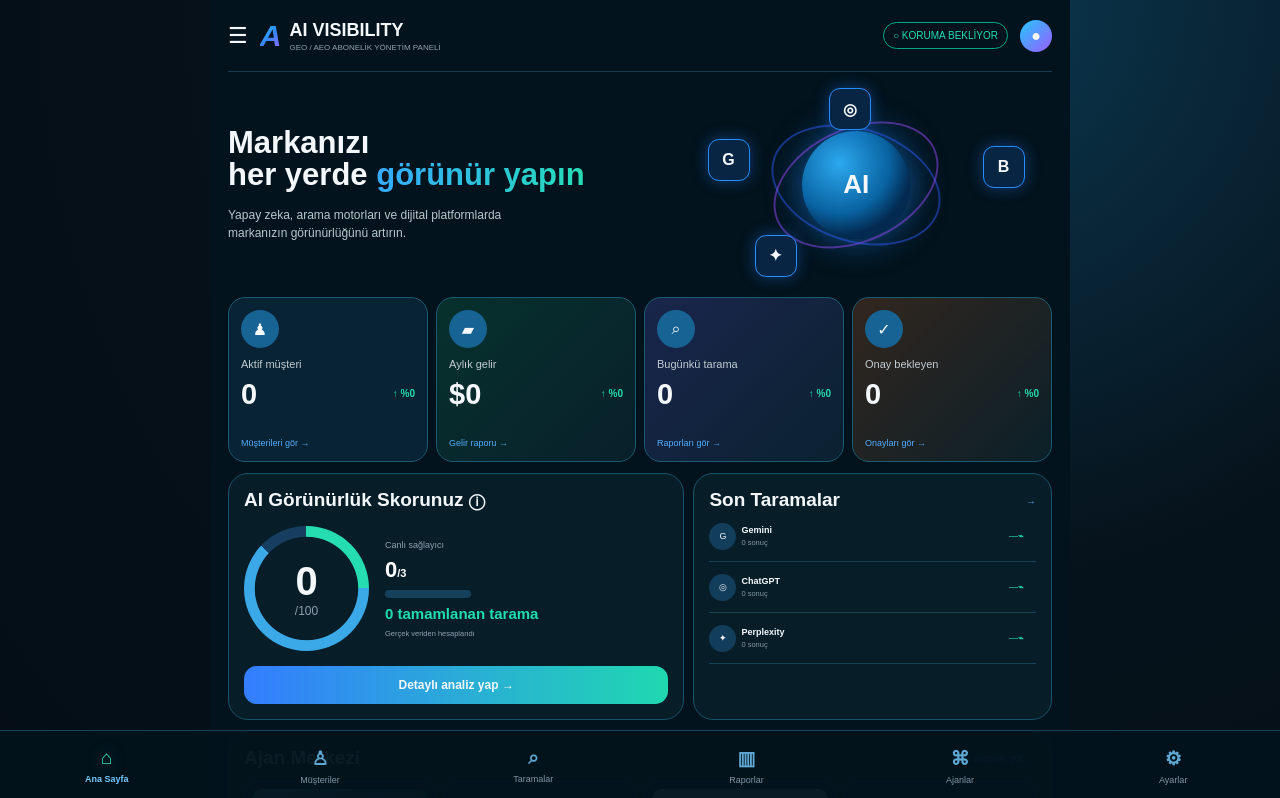
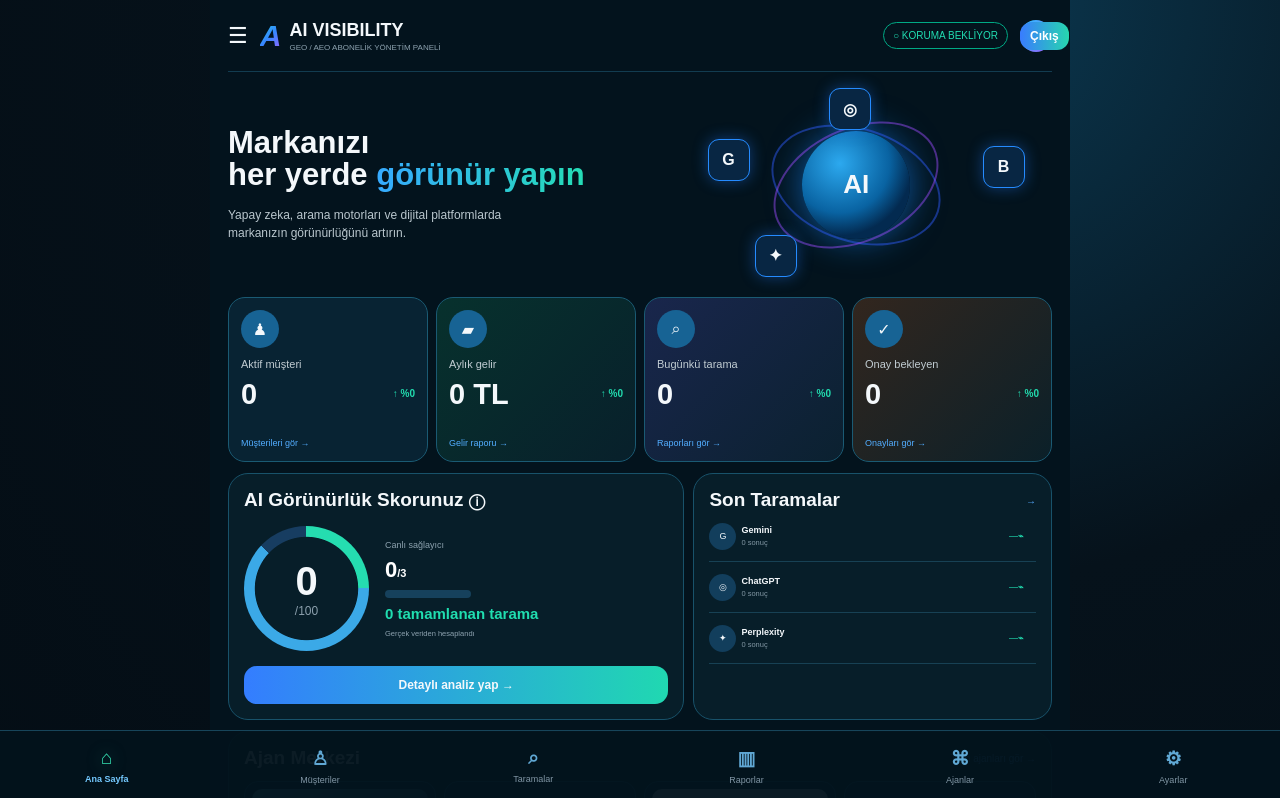
Before and after one commit to mehmetozan-5858/ai-visibility, a Next.js app: page / in a window 1280 px wide. Shown: the top 798 px of the page. Built offline with nearby package versions, Linux system fonts and the light colour scheme; no server answers.

Commit message:
Show TL revenue and logout on dashboard

```diff
--- a/components/MobileDashboard.js
+++ b/components/MobileDashboard.js
@@ -1,6 +1,7 @@
 "use client";
 import {useEffect,useMemo,useState} from "react";
 import Link from "next/link";
+import LogoutButton from "./LogoutButton";
 
 const agents=[["research","Araştırma Ajanı","Pazar, rakip ve lead araştırması"],["visibility","Görünürlük Ajanı","GEO / AEO tarama kuyruğu"],["content","İçerik Ajanı","İyileştirme taslakları"],["sales","Satış Ajanı","Dış iletişim insan onaylı"]];
 
@@ -37,7 +38,7 @@ export default function MobileDashboard(){
 
   const stats=[
     ["user","Aktif müşteri",String(summary.activeClients||0),"Müşterileri gör","/musteriler"],
-    ["cash","Aylık gelir","$"+String(summary.mrr||0),"Gelir raporu","/raporlar"],
+    ["cash","Aylık gelir",Number(summary.mrr||0).toLocaleString("tr-TR")+" TL","Gelir raporu","/raporlar"],
     ["search","Bugünkü tarama",String(summary.scansToday||0),"Raporları gör","/taramalar"],
     ["check","Onay bekleyen",String(summary.approvals||0),"Onayları gör","/ajanlar"]
   ];
@@ -49,7 +50,7 @@ export default function MobileDashboard(){
   ];
 
 return <div className="mv">
-<header className="mv-top"><div className="mv-menu">☰</div><Link href="/" className="mv-brand"><span>A</span><div><b>AI VISIBILITY</b><small>GEO / AEO ABONELİK YÖNETİM PANELİ</small></div></Link><div className="mv-safe">{authReady?"● CANLI / KORUMALI":"○ KORUMA BEKLİYOR"}</div><div className="mv-avatar">●</div></header>
+<header className="mv-top"><div className="mv-menu">☰</div><Link href="/" className="mv-brand"><span>A</span><div><b>AI VISIBILITY</b><small>GEO / AEO ABONELİK YÖNETİM PANELİ</small></div></Link><div className="mv-safe">{authReady?"● CANLI / KORUMALI":"○ KORUMA BEKLİYOR"}</div><div className="mv-avatar"><LogoutButton compact/></div></header>
 <section className="mv-hero"><div className="mv-copy"><h1>Markanızı<br/>her yerde <em>görünür yapın</em></h1><p>Yapay zeka, arama motorları ve dijital platformlarda markanızın görünürlüğünü artırın.</p></div><div className="mv-globe"><div className="earth">AI</div><span className="g">G</span><span className="c">◎</span><span className="b">B</span><span className="p">✦</span></div></section>
 <section className="mv-stats">{stats.map(([i,n,v,cta,h],k)=><a href={h} className={"mv-stat s"+k} key={n}><i>{i==="user"?"♟":i==="cash"?"▰":i==="search"?"⌕":"✓"}</i><span>{n}</span><strong>{v}</strong><b>↑ %0</b><small>{cta} →</small></a>)}</section>
 <section className="mv-duo"><article className="mv-card mv-score"><h2>AI Görünürlük Skorunuz <small>ⓘ</small></h2><div className="mv-scorebody"><div className="mv-ring"><strong>{avgScore}</strong><span>/100</span></div><div className="mv-bench"><span>Canlı sağlayıcı</span><strong>{providers.filter(x=>x.status==="connected").length}<small>/3</small></strong><div><i style={{width:(providers.filter(x=>x.status==="connected").length/3*100)+"%"}}/></div><b>{completed.length} tamamlanan tarama</b><small>Gerçek veriden hesaplandı</small></div></div><a href="/taramalar" className="mv-button">Detaylı analiz yap →</a></article>
```
